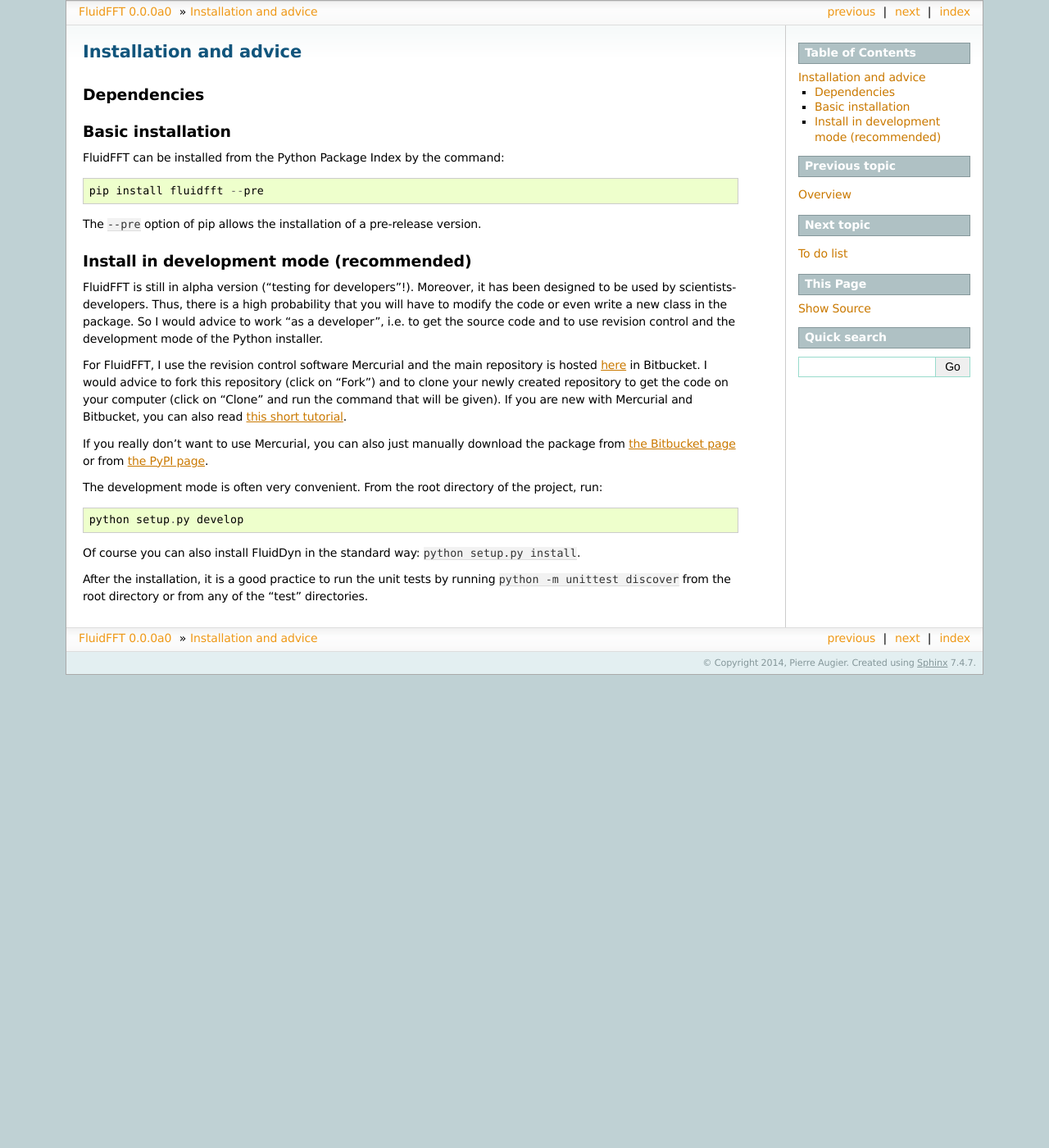
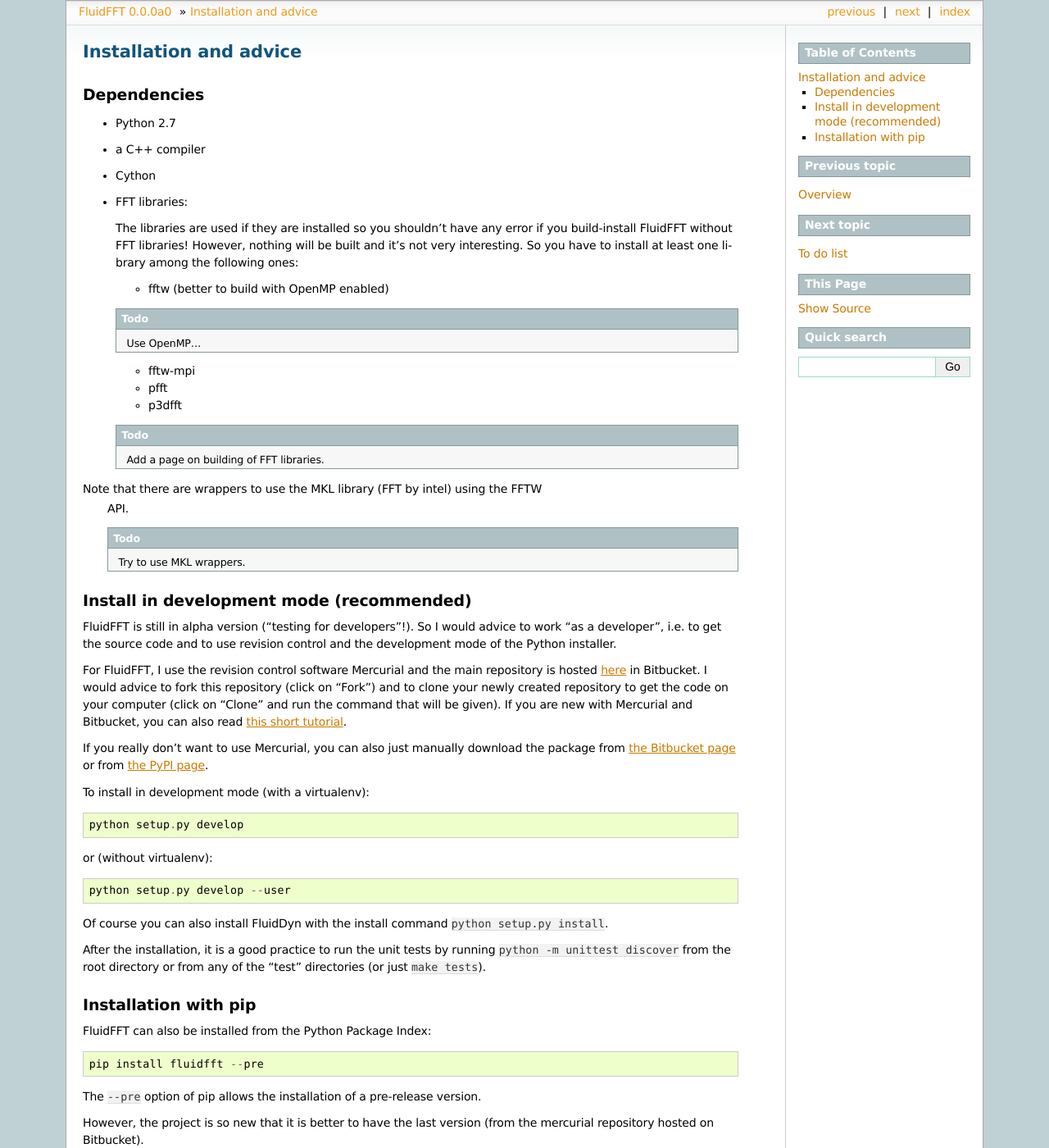
Before and after one commit to fluiddyn/fluidfft, a Sphinx documentation site: the page built from doc/install.rst, in a window 1280 px wide and 1400 px high. Shown: the whole window at 82% size. Built offline with Sphinx 7.4.7, drawn with Linux system fonts in a browser that asks for light colours.

```diff
--- a/doc/install.rst
+++ b/doc/install.rst
@@ -5,29 +5,49 @@ Installation and advice
 Dependencies
 ------------
 
+- Python 2.7
+
+- a C++ compiler
+
+- Cython
+
+- FFT libraries:
+
+  The libraries are used if they are installed so you shouldn't have any error
+  if you build-install FluidFFT without FFT libraries! However, nothing will be
+  built and it's not very interesting. So you have to install at least one
+  library among the following ones:
+
+  * fftw (better to build with OpenMP enabled)
+
+  .. todo::
+
+     Use OpenMP...
 
 
+  * fftw-mpi
 
-Basic installation
-------------------
+  * pfft
 
-FluidFFT can be installed from the Python Package Index by the command::
+  * p3dfft
 
-  pip install fluidfft --pre
+  .. todo::
 
-The ``--pre`` option of pip allows the installation of a pre-release version.
+     Add a page on building of FFT libraries.
+
+Note that there are wrappers to use the MKL library (FFT by intel) using the FFTW
+  API.
+
+  .. todo::
+     Try to use MKL wrappers.
 
 
 Install in development mode (recommended)
 -----------------------------------------
 
-FluidFFT is still in alpha version ("testing for
-developers"!). Moreover, it has been designed to be used by
-scientists-developers. Thus, there is a high probability that you will
-have to modify the code or even write a new class in the package.  So
-I would advice to work "as a developer", i.e. to get the source code
-and to use revision control and the development mode of the Python
-installer.
+FluidFFT is still in alpha version ("testing for developers"!).  So I would
+advice to work "as a developer", i.e. to get the source code and to use
+revision control and the development mode of the Python installer.
 
 For FluidFFT, I use the revision control software Mercurial and the main
 repository is hosted `here <https://bitbucket.org/fluiddyn/fluidfft>`_ in
@@ -37,20 +57,34 @@ clone your newly created repository to get the code on your computer (click on
 and Bitbucket, you can also read `this short tutorial
 <http://fluiddyn.readthedocs.org/en/latest/mercurial_bitbucket.html>`_.
 
-
 If you really don't want to use Mercurial, you can also just manually
 download the package from `the Bitbucket page
 <https://bitbucket.org/fluiddyn/fluidfft>`_ or from `the PyPI page
 <https://pypi.python.org/pypi/fluidfft>`_.
 
-The development mode is often very convenient. From the root directory
-of the project, run::
+To install in development mode (with a virtualenv)::
 
   python setup.py develop
 
-Of course you can also install FluidDyn in the standard way: ``python setup.py
-install``.
+or (without virtualenv)::
+
+  python setup.py develop --user
+
+Of course you can also install FluidDyn with the install command ``python
+setup.py install``.
 
 After the installation, it is a good practice to run the unit tests by
 running ``python -m unittest discover`` from the root directory or
-from any of the "test" directories.
+from any of the "test" directories (or just ``make tests``).
+
+Installation with pip
+---------------------
+
+FluidFFT can also be installed from the Python Package Index::
+
+  pip install fluidfft --pre
+
+The ``--pre`` option of pip allows the installation of a pre-release version.
+
+However, the project is so new that it is better to have the last version (from
+the mercurial repository hosted on Bitbucket).
```
Also changed, not shown: doc/index.rst (+16 -5 lines), doc/overview.rst (+31 -0 lines), fluidfft3d/__init__.py (+8 -0 lines), setup.py (+12 -14 lines).
